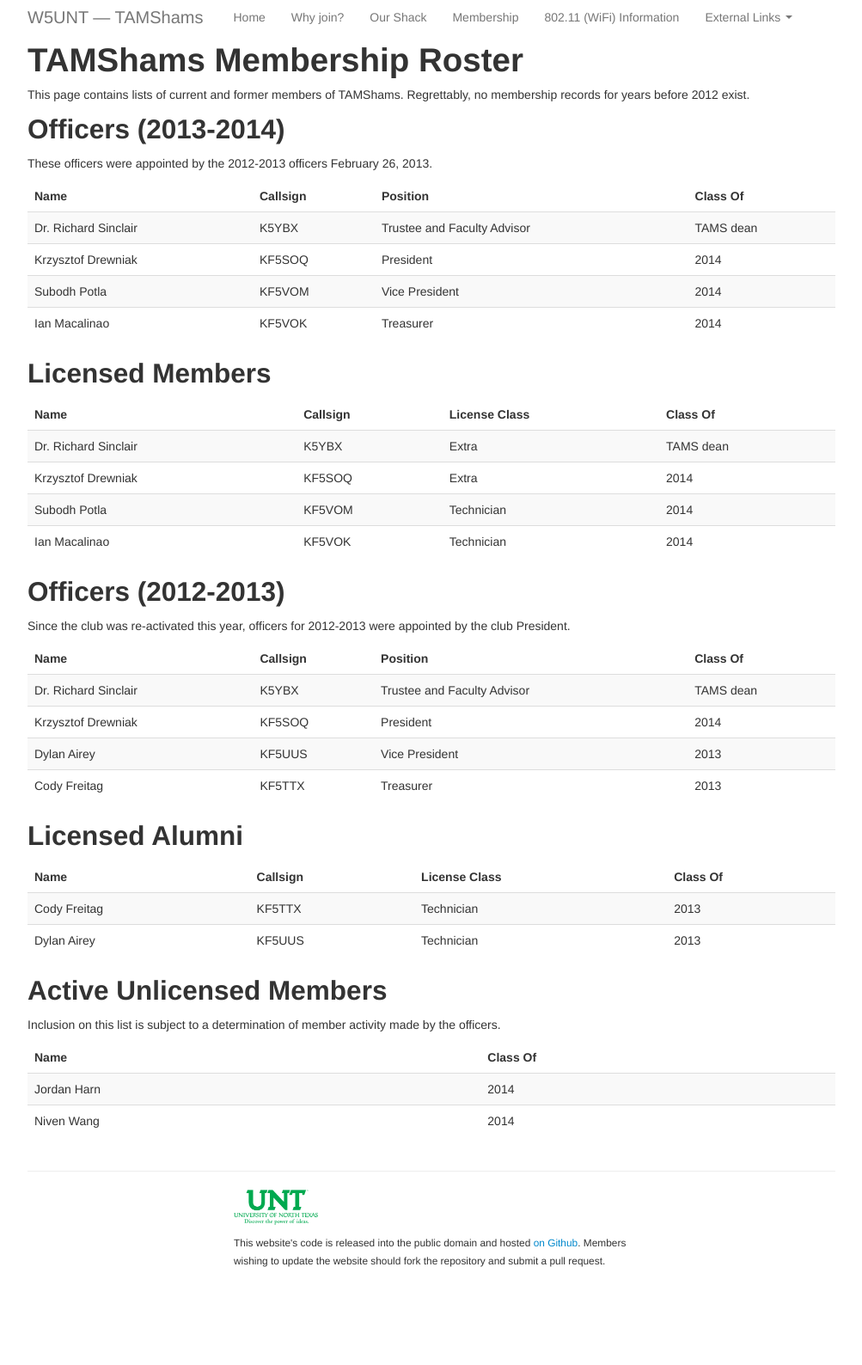
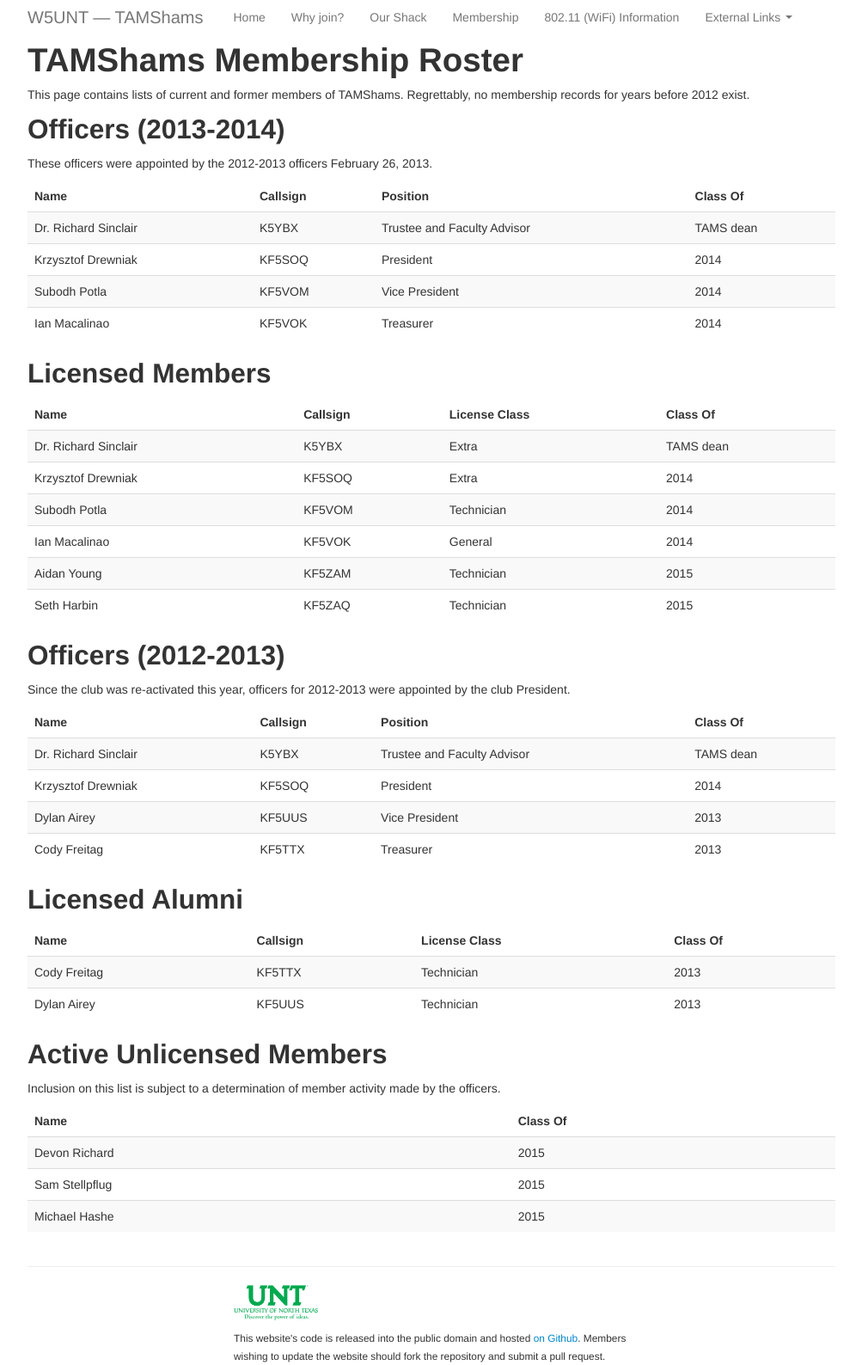
Before and after one commit to w5unt/w5unt.github.com, a Jekyll site: the page built from membership.md, in a window 1280 px wide. Shown: the whole page at 86% size, without its empty margins (138-1141 px from the left). Built offline with Jekyll 4.4.1, drawn with Linux system fonts in a browser that asks for light colours; nearby versions of some CDN libraries; before the commit the page ends 1477 px from its top, so only the background shows below that.

Commit message:
Added the junior members

```diff
--- a/membership.md
+++ b/membership.md
@@ -29,7 +29,9 @@ Licensed Members
 |Dr. Richard Sinclair|K5YBX|Extra|TAMS dean|
 |Krzysztof Drewniak|KF5SOQ|Extra|2014|
 |Subodh Potla|KF5VOM|Technician|2014|
-|Ian Macalinao|KF5VOK|Technician|2014|
+|Ian Macalinao|KF5VOK|General|2014|
+|Aidan Young|KF5ZAM|Technician|2015|
+|Seth Harbin|KF5ZAQ|Technician|2015|
 |------------------------------------|
 {: .table .table-striped}
 
@@ -66,7 +68,8 @@ Inclusion on this list is subject to a determination of member activity made by
 |-------------|
 |Name|Class Of|
 |-------------|
-|Jordan Harn|2014|
-|Niven Wang|2014|
+|Devon Richard|2015|
+|Sam Stellpflug|2015|
+|Michael Hashe|2015|
 |-------------|
 {: .table .table-striped}
```
